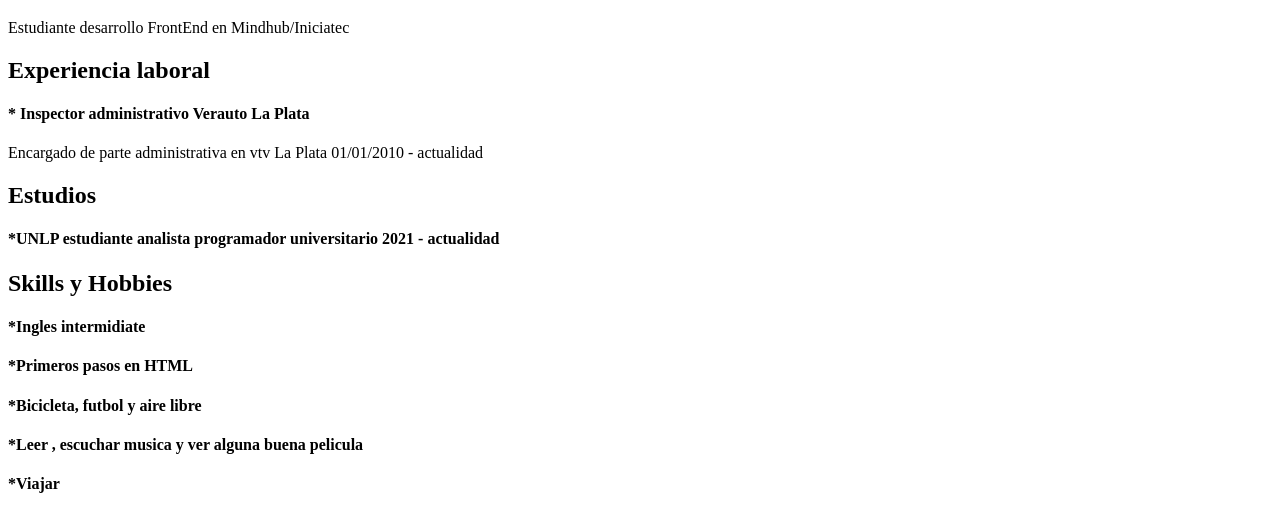
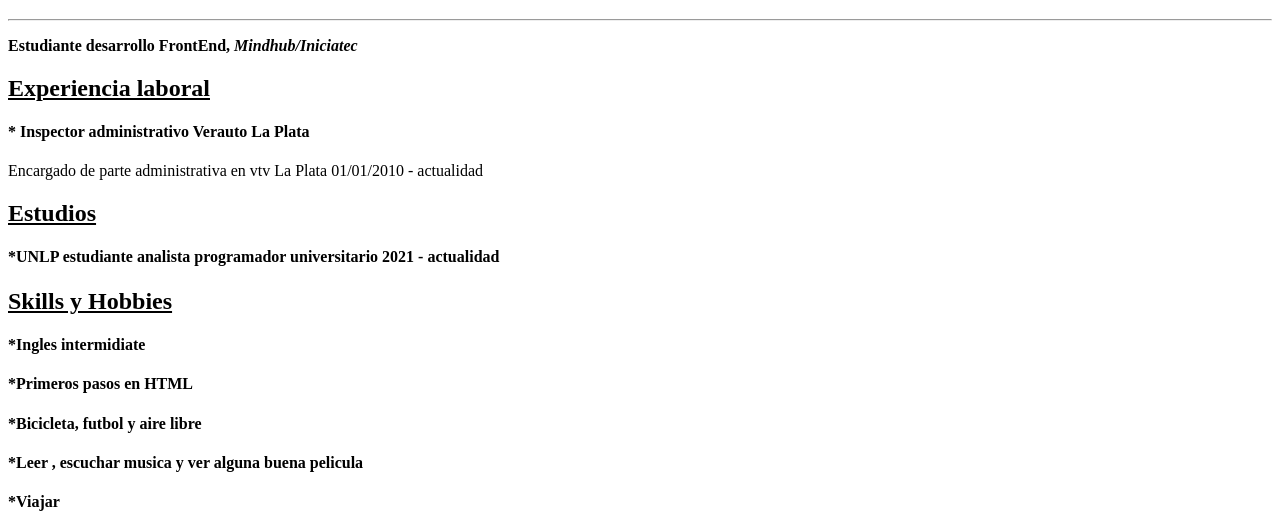
Before and after one commit to SimonS89/IniciatecHtml-Css, a plain HTML site: page cv/index.html in a window 1280 px wide. Shown: the part 329-861 px from the top of the page. Drawn offline with Linux system fonts and the light colour scheme.

Commit message:
tag i , b , u

```diff
--- a/cv/index.html
+++ b/cv/index.html
@@ -5,23 +5,22 @@
       <meta charset="UTF-8">
       <meta http-equiv="X-UA-Compatible" content="IE=edge">
       <meta name="viewport" content="width=device-width, initial-scale=1.0">
-      <title>Document</title>
+      <title>Mi Cv</title>
+
+
 </head>
 
 <body>
       <img src="albi.jpg" alt="">
-      <h1>Simon Sueldo</h1>
-      <p>Estudiante desarrollo FrontEnd en Mindhub/Iniciatec</p>
-      <p></p>
-      <p></p>
-      <h2>Experiencia laboral</h2>
+      <h1> Simon Sueldo</h1>
+      <hr>
+      <p><b>Estudiante desarrollo FrontEnd, <i>Mindhub/Iniciatec</i> </b></p>
+      <h2><u>Experiencia laboral</u></h2>
       <h4>* Inspector administrativo Verauto La Plata</h4>
       <p>Encargado de parte administrativa en vtv La Plata 01/01/2010 - actualidad</p>
-      <p></p>
-      <p></p>
-      <h2>Estudios</h2>
+      <h2><u>Estudios</u></h2>
       <h4>*UNLP estudiante analista programador universitario 2021 - actualidad</h4>
-      <h2>Skills y Hobbies</h2>
+      <h2><u>Skills y Hobbies</u></h2>
       <h4>*Ingles intermidiate</h4>
       <h4>*Primeros pasos en HTML</h4>
       <h4>*Bicicleta, futbol y aire libre</h4>
```
